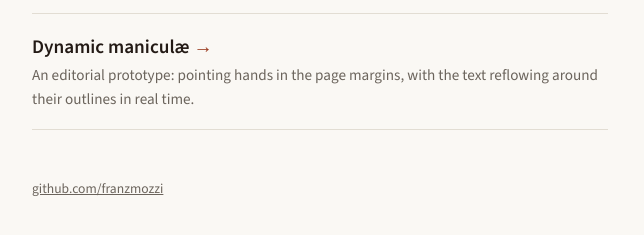
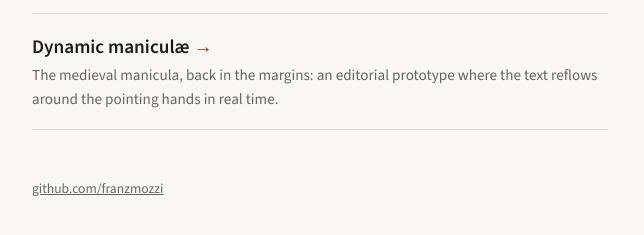
Before and after one commit to franzmozzi/franzmozzi.github.io, a plain HTML site: page index.html in a window 1280 px wide. Shown: the part 369-604 px from the top of the page, 168-812 px from the left. Drawn offline with nearby package versions, Linux system fonts and the light colour scheme.

Commit message:
New description for Dynamic maniculae
Co-Authored-By: Claude Opus 5.5 <noreply@anthropic.com>
Claude-Session: https://claude.ai/code/session_0122PAceXQgUW2zgi2cZXwFH

```diff
--- a/index.html
+++ b/index.html
@@ -80,7 +80,7 @@
     <li>
       <a href="/manicula/">
         <span class="name">Dynamic maniculæ</span>
-        <span class="desc">An editorial prototype: pointing hands in the page margins, with the text reflowing around their outlines in real time.</span>
+        <span class="desc">The medieval manicula, back in the margins: an editorial prototype where the text reflows around the pointing hands in real time.</span>
       </a>
     </li>
     <!-- To add a demo, copy the <li> block above and change link, name and description. -->
```
